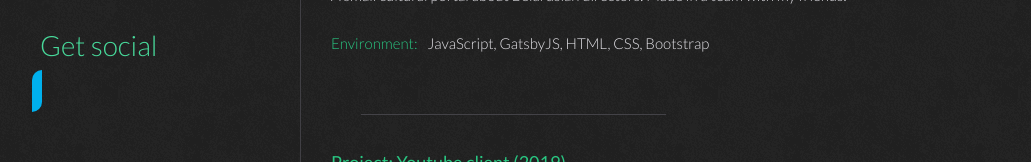
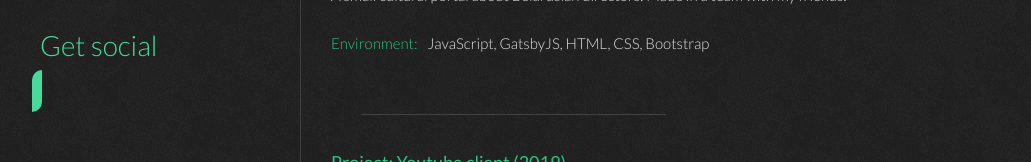
Before and after one commit to cqxg/rsschool-2019Q1-cv, a React (Create React App) app: page /projects in a window 1280 px wide. In both pictures the pointer is over the link 157 px from the left and 1095 px from the top of the page. Shown: the part 1004-1166 px from the top of the page, without its empty margins (120-1151 px from the left). Built offline with nearby package versions, Linux system fonts and the light colour scheme.

Commit message:
fix: get social bg

```diff
--- a/src/Styles/styles.css
+++ b/src/Styles/styles.css
@@ -407,14 +407,14 @@ li:before {
 }
 
 .social_icons .github:hover {
-    background: #00B0ED;
+    background: #48DA9B;
 	color: #fff;
 	border-top-left-radius: 50px;
 	border-bottom-right-radius: 50px;
 }
 
 .social_icons .linkedin:hover {
-	background: #007bb6;
+	background: #48DA9B;
 	color: #fff;
 	border-top-right-radius: 50px;
 	border-bottom-left-radius: 50px;
```
